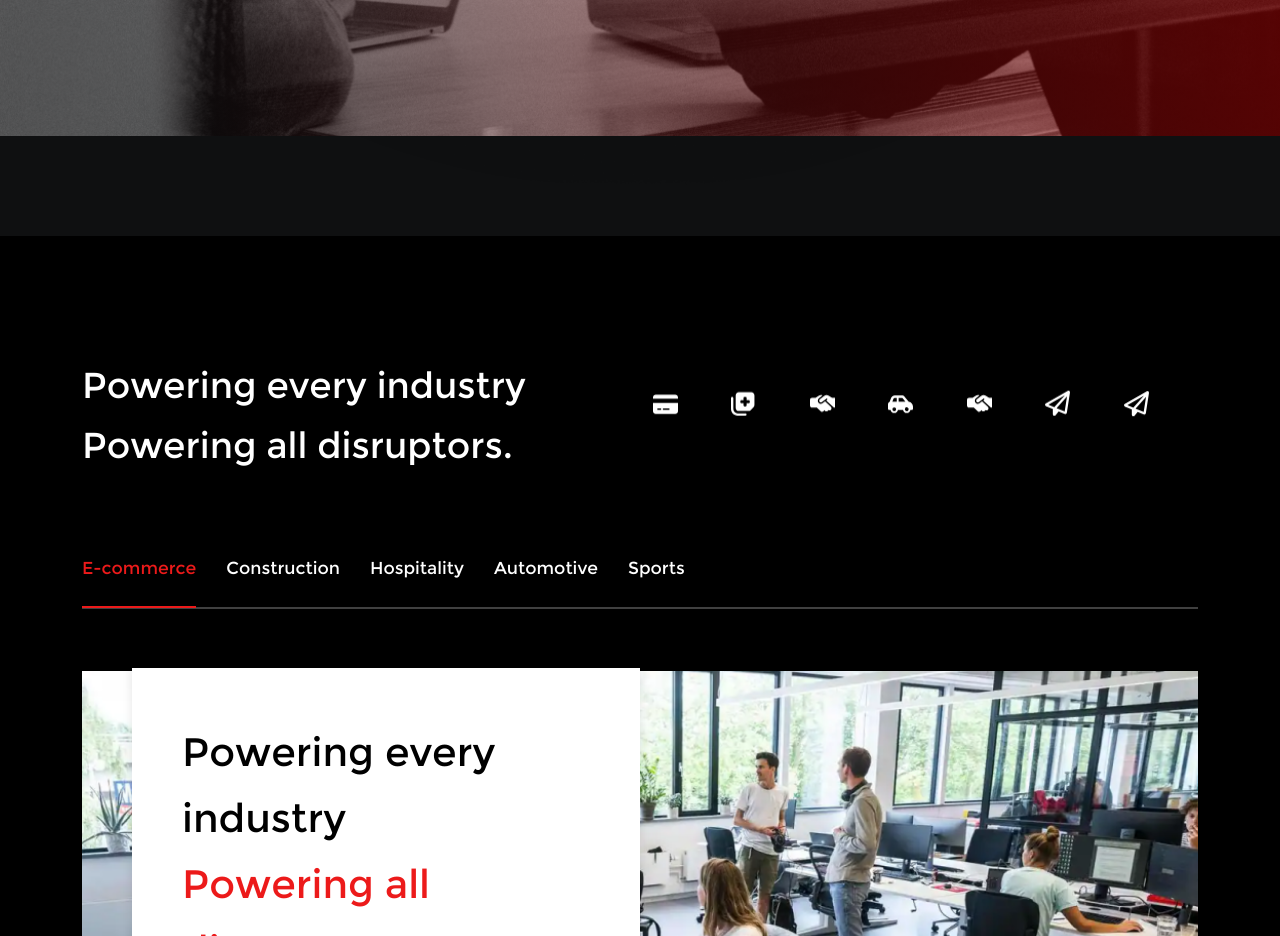
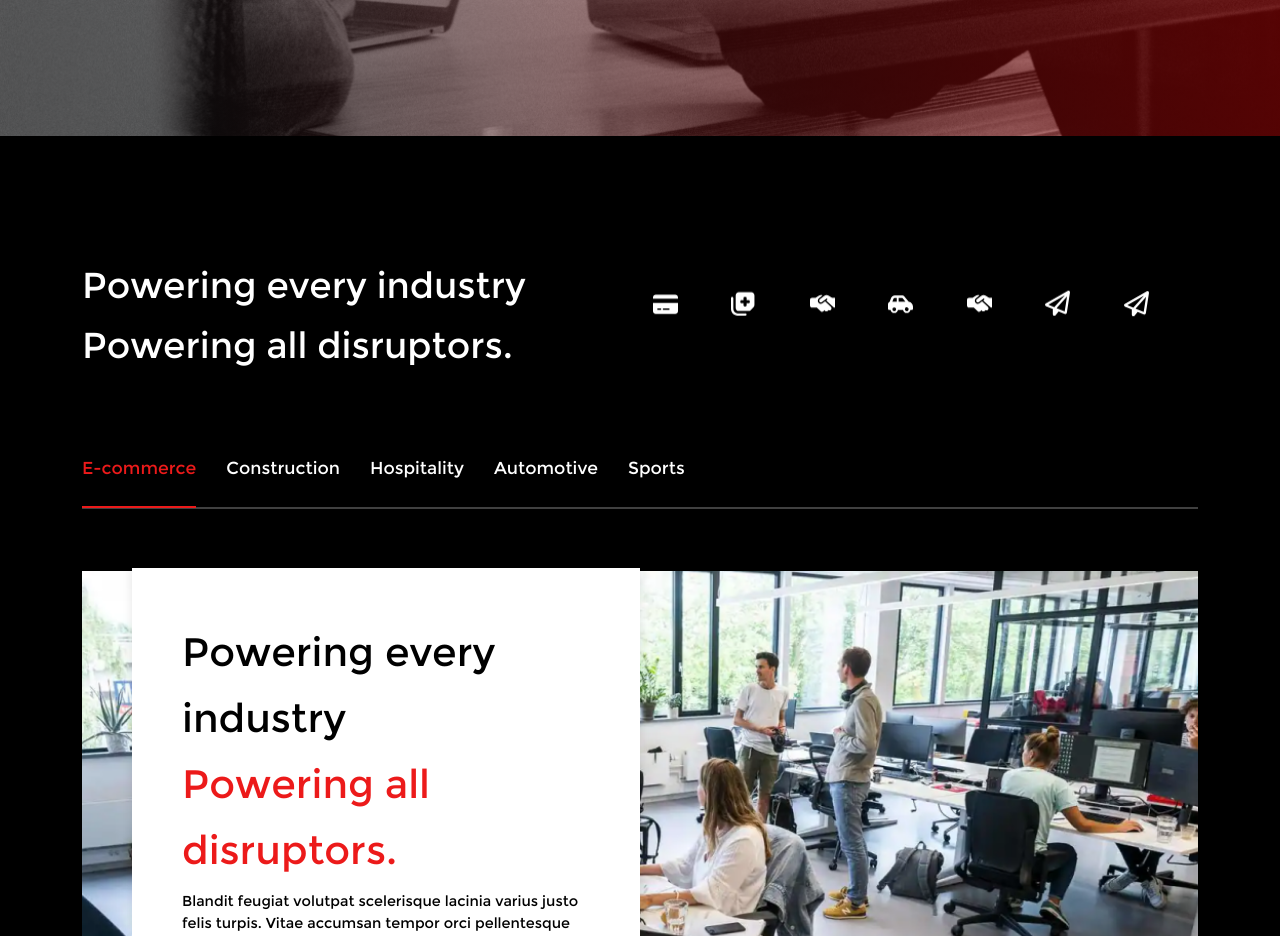
Before and after one commit to ankittbisht/Techxerro_official, a React (Create React App) app: page / in a window 1280 px wide. Shown: the part 7040-7976 px from the top of the page. Built offline with nearby package versions, Linux system fonts and the light colour scheme.

Commit message:
resposnivehomepage

```diff
--- a/src/views/pages/Home/Home.jsx
+++ b/src/views/pages/Home/Home.jsx
@@ -31,7 +31,6 @@ const Home = () => {
         quote="Empowering businesses of any size to become formidable brands through comprehensive branding, marketing, and consulting solutions."
         background={quotebgimg2}
       />
-      <div className="blackbg"></div>
       <Technologies />
 
       <Stats />
```
